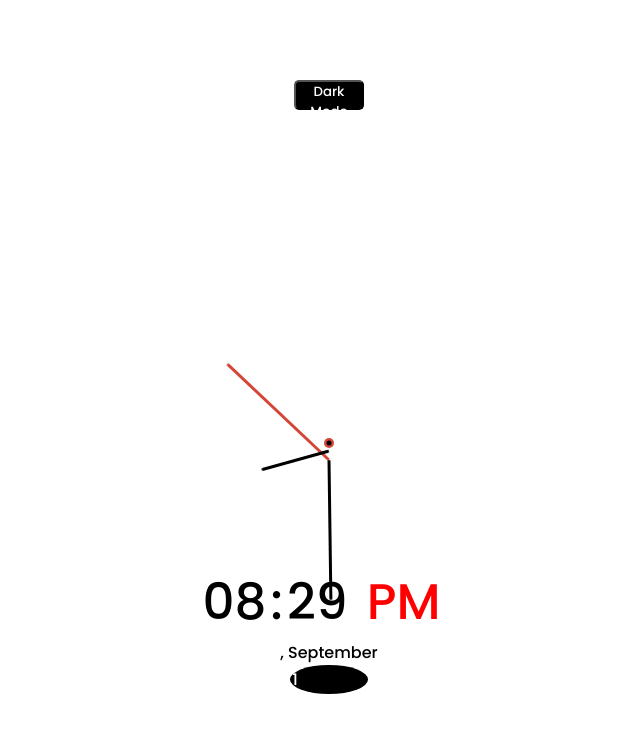
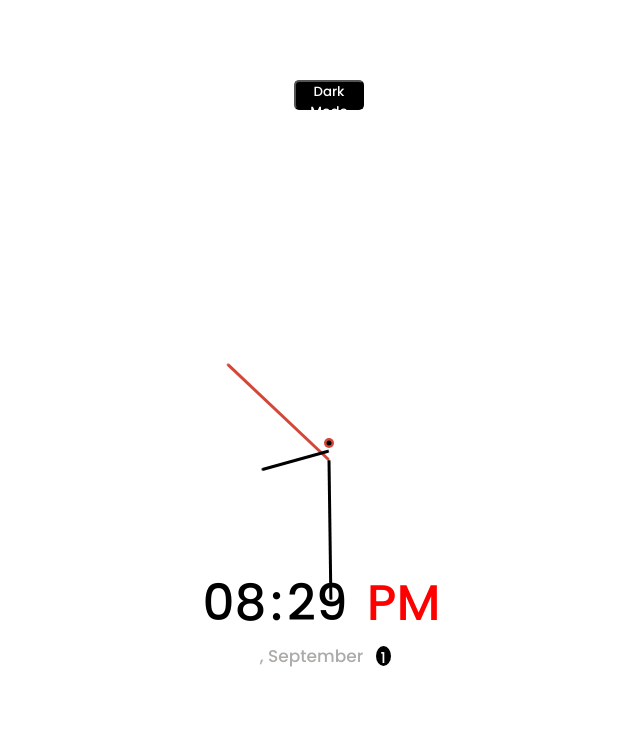
Before and after one commit to KalyanKodes/github-practice-projects, a plain HTML site: page ThemeClock/index.html in a window 1280 px wide. Shown: the whole page, without its empty margins (311-951 px from the left). Drawn offline with Linux system fonts and the light colour scheme.

Commit message:
Update style.css

```diff
--- a/ThemeClock/style.css
+++ b/ThemeClock/style.css
@@ -149,7 +149,14 @@ body{
     font-weight: 400;
 }
 
-.monthDetails{
+.todayDetails{
+    display: flex;
+    justify-content: center;
+    align-items: center;
+}
+
+
+.weekDayAndMonth{
     display: flex;
     width: 100%;
     justify-content: center;
@@ -157,11 +164,14 @@ body{
     font-size: 17px;
 }
 .date{
+    width: 20px;
+    height: 20px;
+    background-color: black;
     margin: 0 10px;
-    padding: 2px;
+    text-align: center;
     border-radius: 50%;
-    background-color: black;
     color: #fff;
+    font-size: 15px;
 }
 
 .date.modeOn{
@@ -182,15 +192,6 @@ body{
     }
 }
 
-
-
-
-
-
-
-
-
-
 @media (max-width:500px){
     .darkModeButton{
         width: 80px;
```
